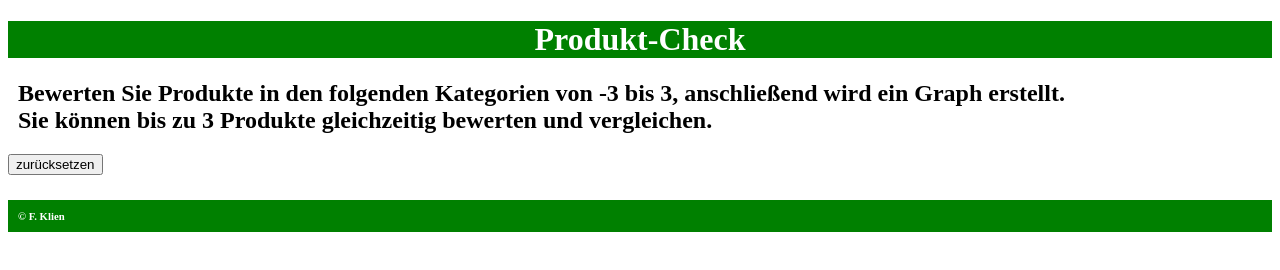
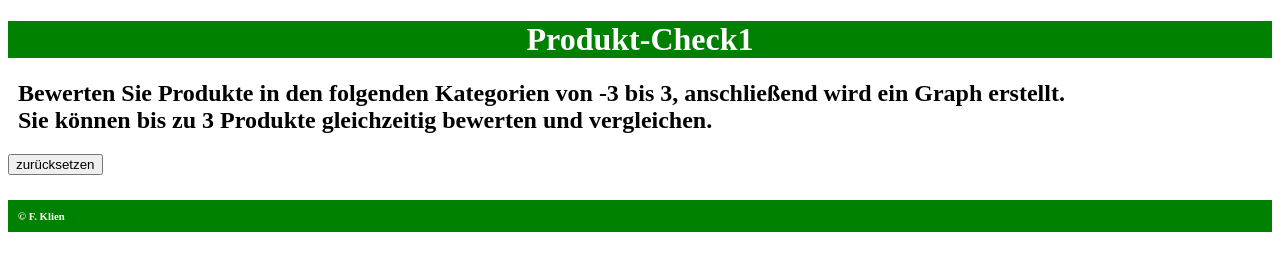
Before and after one commit to FlorianKlien/Produkt-Check, a plain HTML site: page index.html in a window 1280 px wide. Drawn offline with Linux system fonts and the light colour scheme.

Commit message:
neue Änderung

```diff
--- a/index.html
+++ b/index.html
@@ -6,7 +6,7 @@
     </head>
 
     <body>
-		<h1>Produkt-Check</h1>
+		<h1>Produkt-Check1</h1>
         <h2>Bewerten Sie Produkte in den folgenden Kategorien von -3 bis 3, anschließend wird ein Graph erstellt. <br> Sie können bis zu 3 Produkte gleichzeitig bewerten und vergleichen.</h2>
 
 		<button onclick="refresh();">zurücksetzen</button>
```
